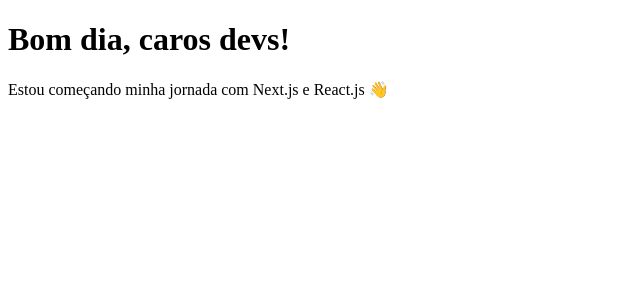
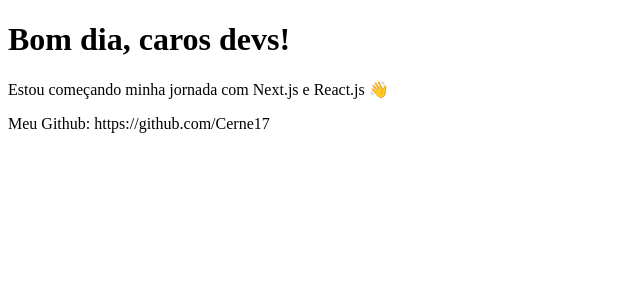
Before and after one commit to Cerne17/clone-tabnews, a Next.js app: page / in a window 1280 px wide. Shown: the top 300 px of the page, without its empty margins (0-640 px from the left). Built offline with nearby package versions, Linux system fonts and the light colour scheme.

Commit message:
feat: changed the text inside the main page

```diff
--- a/pages/index.js
+++ b/pages/index.js
@@ -1,8 +1,9 @@
 function Home() {
   return <>
- <h1>Bom dia, caros devs!</h1>
- <p>Estou começando minha jornada com Next.js e React.js 👋</p>
- </>;
+    <h1>Bom dia, caros devs!</h1>
+    <p>Estou começando minha jornada com Next.js e React.js 👋</p>
+    <p>Meu Github: https://github.com/Cerne17</p>
+  </>;
 }
 
 export default Home;
```
